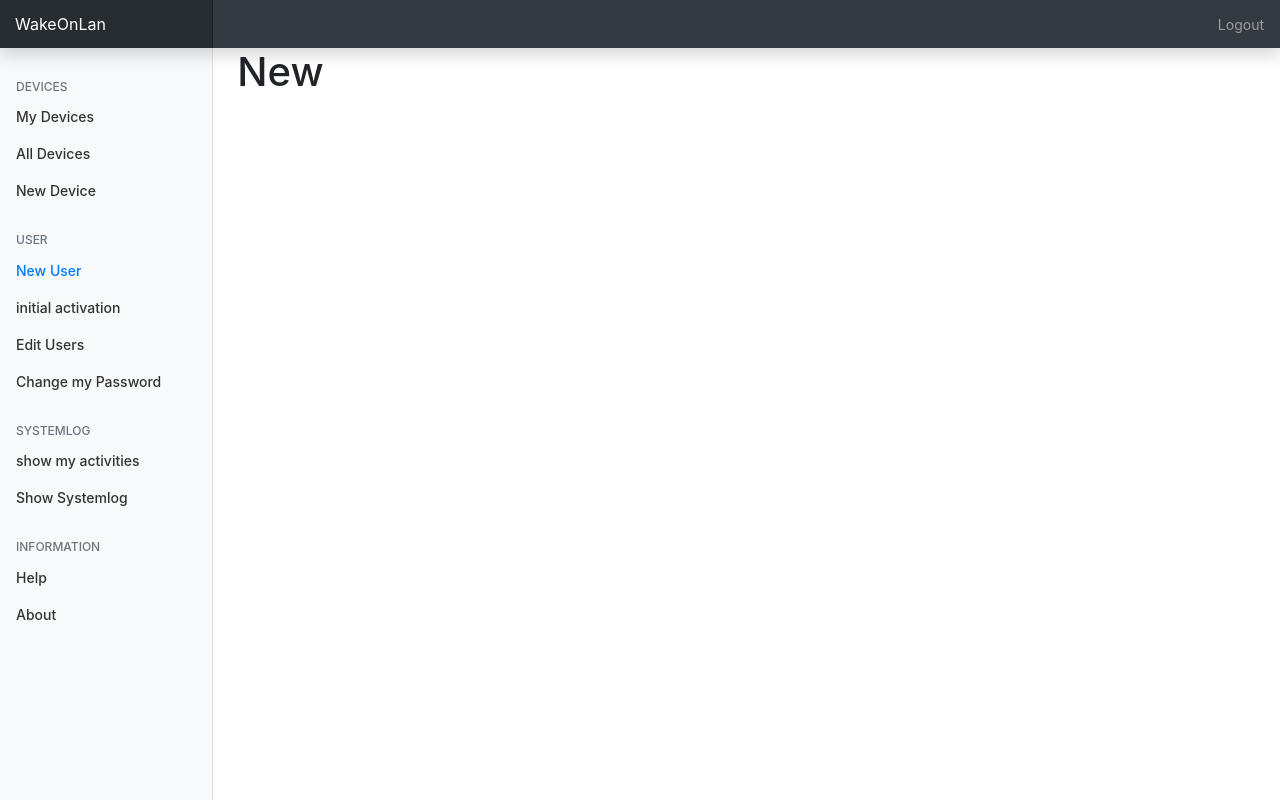
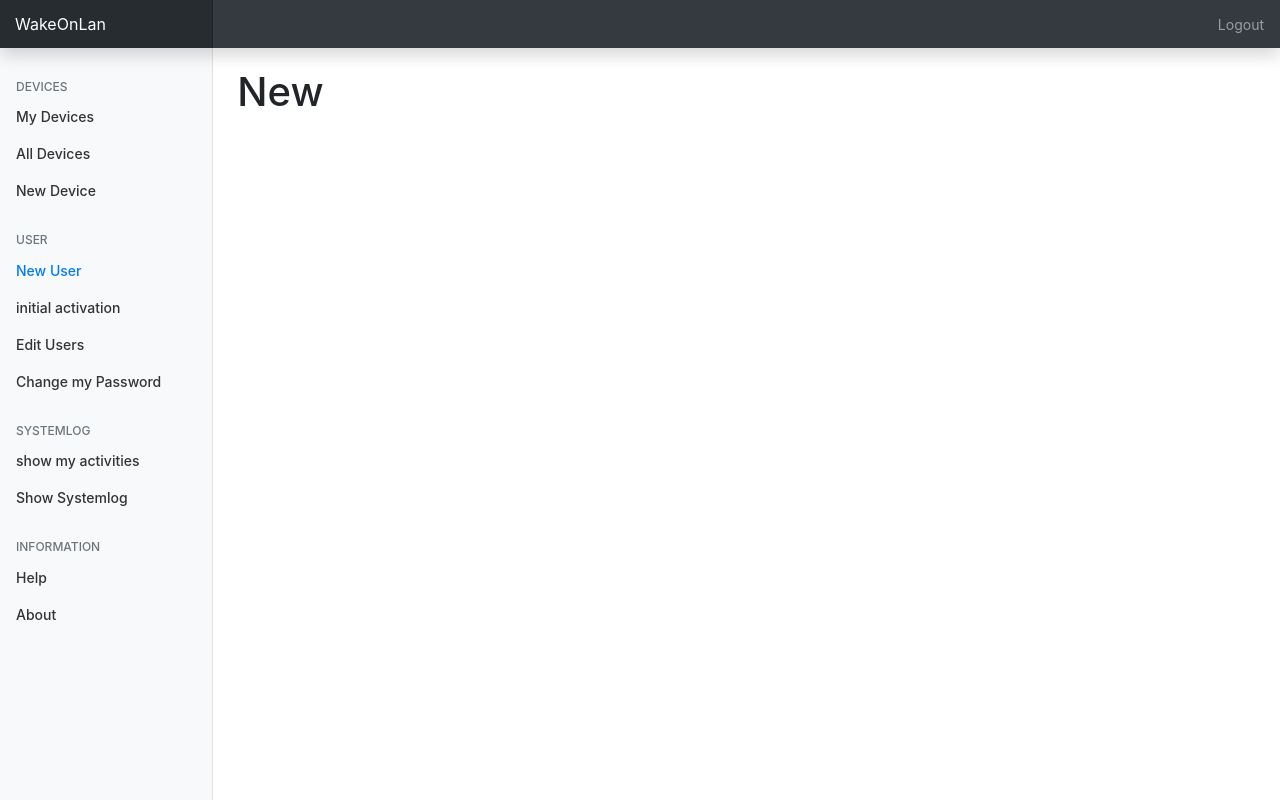
Before and after one commit to papack/wakeonlan, a Django app: page /account/new in a window 1280 px wide. Run offline with Django 3.2, Linux system fonts and the light colour scheme; some libraries are stand-ins or nearby versions.

Commit message:
h1 looks better with margin.

```diff
--- a/wakeonlanportal/wakeonlanportal/static/base/portal.css
+++ b/wakeonlanportal/wakeonlanportal/static/base/portal.css
@@ -1,5 +1,9 @@
 body {
   font-size: .875rem;
+}
+
+h1{
+  margin-top: 20px;
 }
 
 .feather {
```
